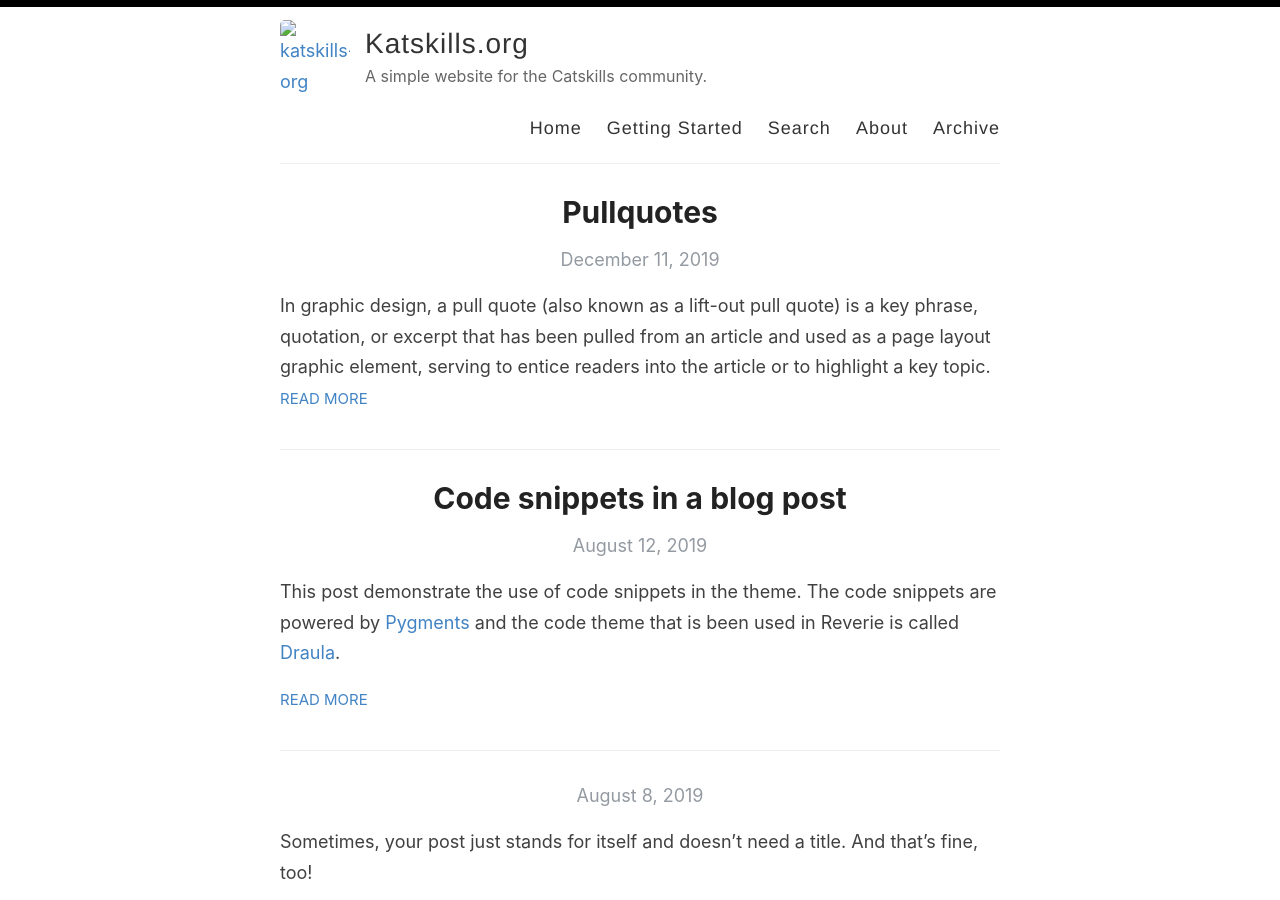
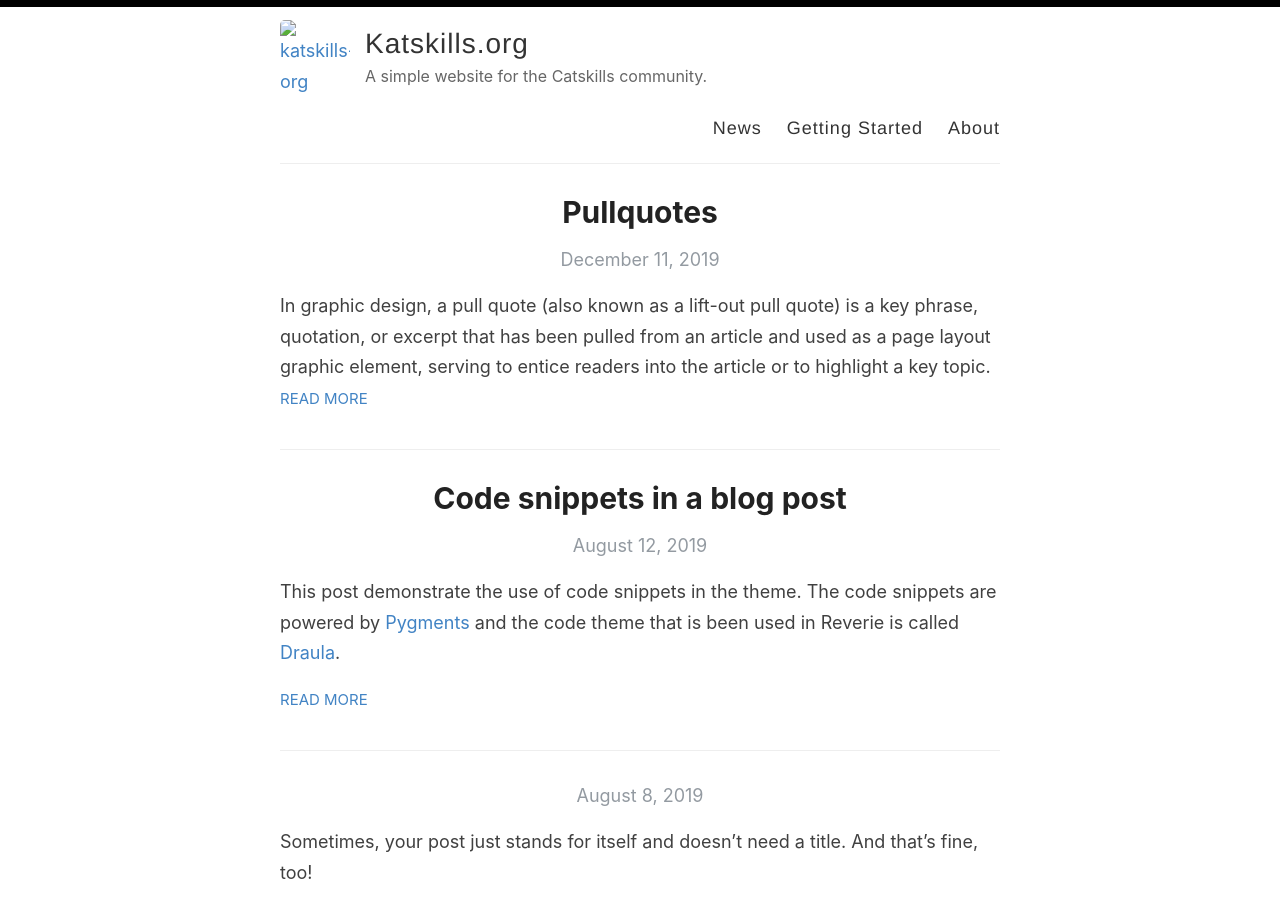
Before and after one commit to katskillskat/katskills-org, a Jekyll site: the page built from index.html, in a window 1280 px wide and 900 px high. Built offline with Jekyll 4.4.1, drawn with Linux system fonts in a browser that asks for light colours; the list of posts is cut into pages by our own code.

Commit message:
Updating nav

```diff
--- a/_layouts/default.html
+++ b/_layouts/default.html
@@ -28,11 +28,9 @@
             </div>
 
             <nav>
-              <a href="{{ site.baseurl }}/">Home</a>
+              <a href="{{ site.baseurl }}/">News</a>
               <a href="{{ site.baseurl }}/getting-started">Getting Started</a>
-              <a href="{{ site.baseurl }}/search">Search</a>
               <a href="{{ site.baseurl }}/about">About</a>
-              <a href="{{ site.baseurl }}/archive">Archive</a>
             </nav>
           </header>
         </div>
```
